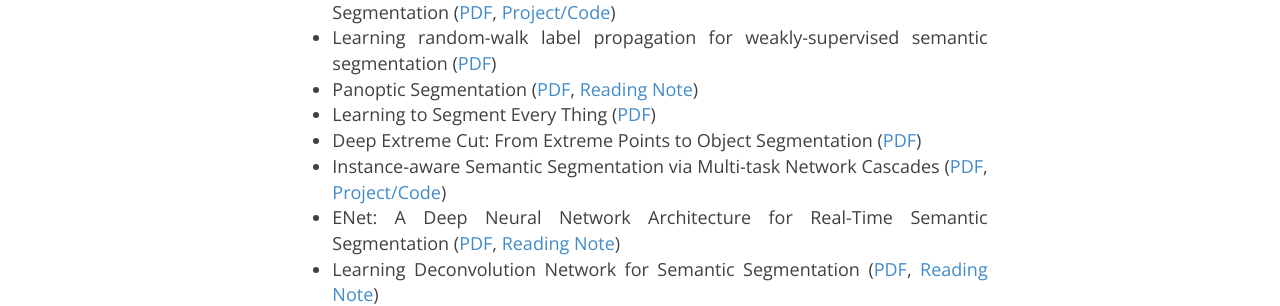
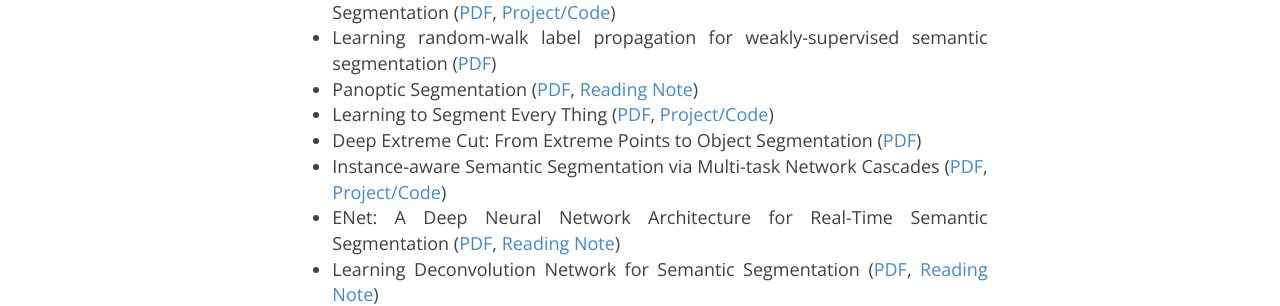
Before and after one commit to joshua19881228/joshua19881228.github.io, a Jekyll site: the page built from _posts/Computer_Vision/2016-08-25-my-jumble-of-computer-vision.md, in a window 1280 px wide and 900 px high, scrolled down 4541 px. Shown: the part 158-464 px from the top of the window. Built offline with Jekyll 4.4.1, drawn with Linux system fonts in a browser that asks for light colours; nearby versions of some CDN libraries; formulas are drawn with MathJax 3; comment, search, counter and statistics services are not loaded.

Commit message:
update post

```diff
--- a/_posts/Computer_Vision/2016-08-25-my-jumble-of-computer-vision.md
+++ b/_posts/Computer_Vision/2016-08-25-my-jumble-of-computer-vision.md
@@ -105,7 +105,7 @@ I am going to maintain this page to record a few things about computer vision th
 * Encoder-Decoder with Atrous Separable Convolution for Semantic Image Segmentation ([PDF](https://arxiv.org/abs/1802.02611), [Project/Code](https://github.com/tensorflow/models/tree/master/research/deeplab))
 * Learning random-walk label propagation for weakly-supervised semantic segmentation ([PDF](https://arxiv.org/abs/1802.00470))
 * Panoptic Segmentation ([PDF](https://arxiv.org/abs/1801.00868), [Reading Note](https://joshua19881228.github.io/2018-01-08-Panoptic_Segmentation/))
-* Learning to Segment Every Thing ([PDF](https://arxiv.org/abs/1711.10370))
+* Learning to Segment Every Thing ([PDF](https://arxiv.org/abs/1711.10370), [Project/Code](http://ronghanghu.com/seg_every_thing/))
 * Deep Extreme Cut: From Extreme Points to Object Segmentation ([PDF](https://arxiv.org/abs/1711.09081))
 * Instance-aware Semantic Segmentation via Multi-task Network Cascades ([PDF](http://arxiv.org/abs/1512.04412), [Project/Code](https://github.com/daijifeng001/MNC))
 * ENet: A Deep Neural Network Architecture for Real-Time Semantic Segmentation ([PDF](http://arxiv.org/abs/1606.02147), [Reading Note](https://joshua19881228.github.io/2016-08-23-Reading-note/))
```
